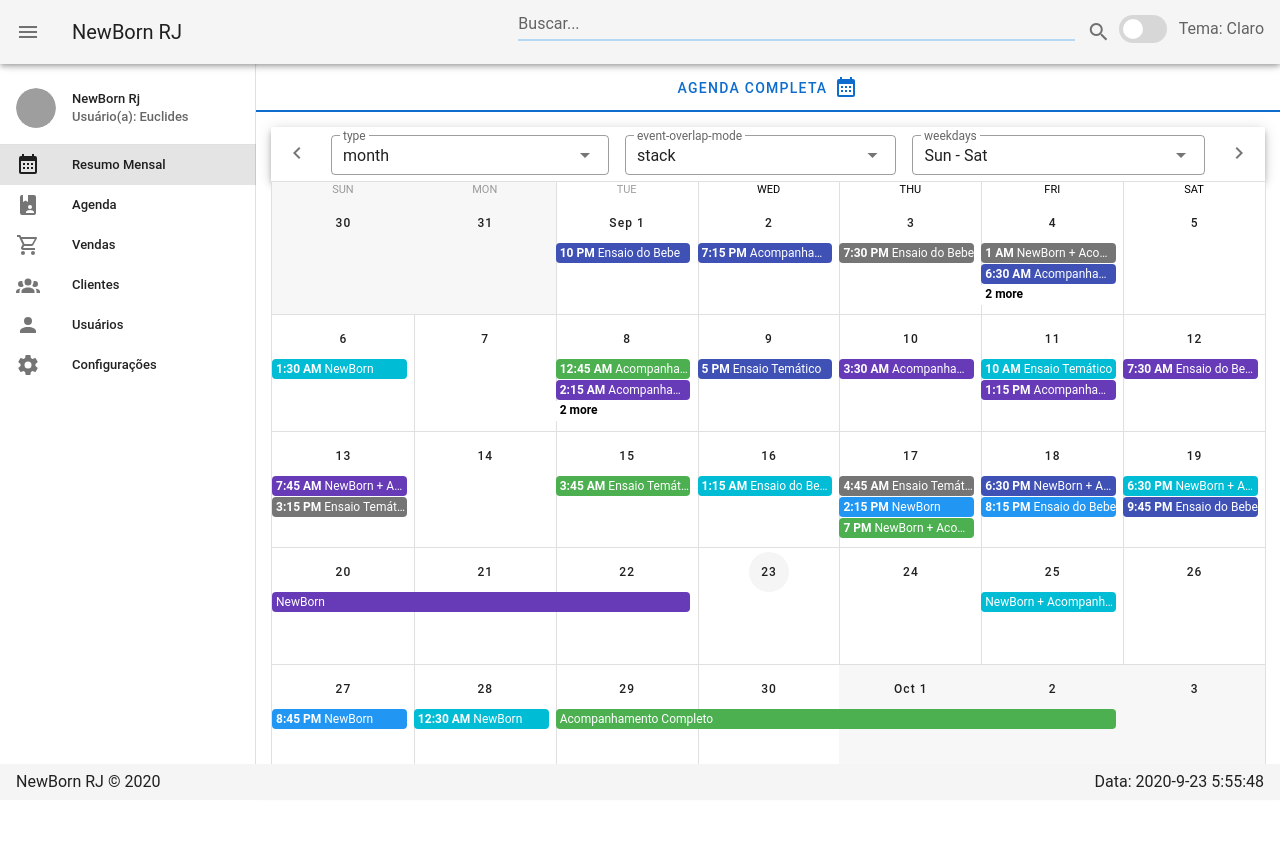
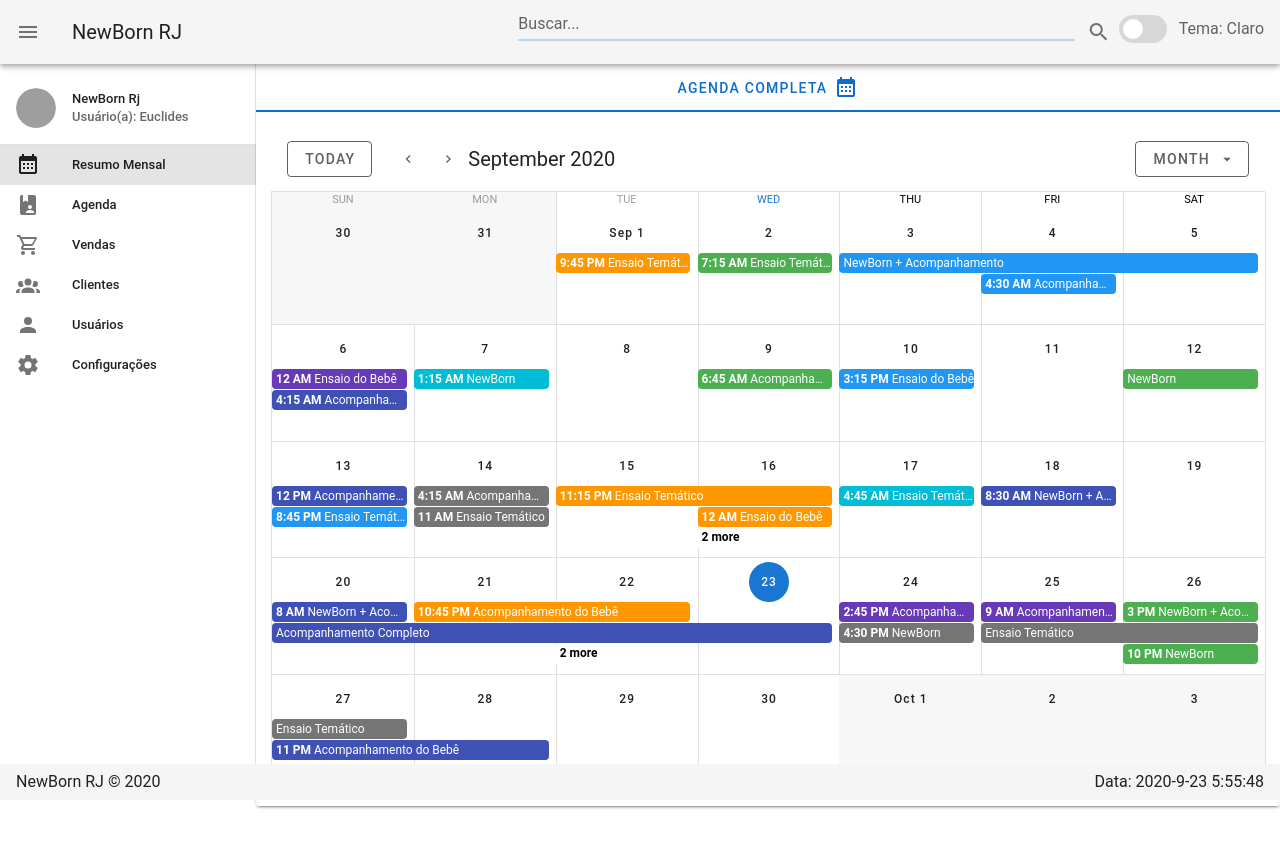
Before and after one commit to EuclidesXcode/front_reservation, a Vue app: page /dashboard in a window 1280 px wide. Built offline with nearby package versions, Linux system fonts and the light colour scheme; grey boxes are pictures that could not be loaded; the HTML template or start-up script is replaced by a standard one; what vuejs-jwt would draw is missing.

Commit message:
update dashboard

```diff
--- a/src/components/Dashboard/Dashboard.vue
+++ b/src/components/Dashboard/Dashboard.vue
@@ -1,72 +1,99 @@
 <template>
-  <div>
-    <v-sheet tile height="54" class="d-flex" elevation="5">
-      <v-btn icon class="ma-2" @click="$refs.calendar.prev()">
-        <v-icon>mdi-chevron-left</v-icon>
+  <v-row class="fill-height">
+    <v-col>
+      <v-sheet height="64">
+        <v-toolbar flat>
+          <v-btn outlined class="mr-4" color="grey darken-2" @click="setToday">
+            Today
           </v-btn>
-      <v-select
-        v-model="type"
-        :items="types"
-        dense
-        outlined
-        hide-details
-        class="ma-2"
-        label="type"
-      ></v-select>
-      <v-select
-        v-model="mode"
-        :items="modes"
-        dense
-        outlined
-        hide-details
-        label="event-overlap-mode"
-        class="ma-2"
-      ></v-select>
-      <v-select
-        v-model="weekday"
-        :items="weekdays"
-        dense
-        outlined
-        hide-details
-        label="weekdays"
-        class="ma-2"
-      ></v-select>
+          <v-btn fab text small color="grey darken-2" @click="prev">
+            <v-icon small> mdi-chevron-left </v-icon>
+          </v-btn>
+          <v-btn fab text small color="grey darken-2" @click="next">
+            <v-icon small> mdi-chevron-right </v-icon>
+          </v-btn>
+          <v-toolbar-title v-if="$refs.calendar">
+            {{ $refs.calendar.title }}
+          </v-toolbar-title>
           <v-spacer></v-spacer>
-      <v-btn icon class="ma-2" @click="$refs.calendar.next()">
-        <v-icon>mdi-chevron-right</v-icon>
+          <v-menu bottom right>
+            <template v-slot:activator="{ on, attrs }">
+              <v-btn outlined color="grey darken-2" v-bind="attrs" v-on="on">
+                <span>{{ typeToLabel[type] }}</span>
+                <v-icon right> mdi-menu-down </v-icon>
               </v-btn>
+            </template>
+            <v-list>
+              <v-list-item @click="type = 'day'">
+                <v-list-item-title>Day</v-list-item-title>
+              </v-list-item>
+              <v-list-item @click="type = 'week'">
+                <v-list-item-title>Week</v-list-item-title>
+              </v-list-item>
+              <v-list-item @click="type = 'month'">
+                <v-list-item-title>Month</v-list-item-title>
+              </v-list-item>
+              <v-list-item @click="type = '4day'">
+                <v-list-item-title>4 days</v-list-item-title>
+              </v-list-item>
+            </v-list>
+          </v-menu>
+        </v-toolbar>
       </v-sheet>
       <v-sheet height="600">
         <v-calendar
           ref="calendar"
-        v-model="value"
-        :weekdays="weekday"
+          v-model="focus"
+          color="primary"
+          :events="events"
+          :event-color="getEventColor"
           :type="type"
-        :events="events"
-        :event-overlap-mode="mode"
-        :event-overlap-threshold="30"
-        :event-color="getEventColor"
-        @change="getEvents"
+          @click:event="showEvent"
+          @click:more="viewDay"
+          @click:date="viewDay"
+          @change="updateRange"
         ></v-calendar>
+        <v-menu
+          v-model="selectedOpen"
+          :close-on-content-click="false"
+          :activator="selectedElement"
+          offset-x
+        >
+          <v-card color="grey lighten-4" min-width="350px" flat>
+            <v-toolbar :color="selectedEvent.color" dark>
+              <!-- <v-btn icon>
+                <v-icon>mdi-pencil</v-icon>
+              </v-btn> -->
+              <v-toolbar-title v-html="selectedEvent.name"></v-toolbar-title>
+            </v-toolbar>
+            <v-card-text>
+              <span v-html="selectedEvent.details"></span>
+            </v-card-text>
+            <v-card-actions>
+              <v-btn text color="secondary" @click="selectedOpen = false">
+                Fechar
+              </v-btn>
+            </v-card-actions>
+          </v-card>
+        </v-menu>
       </v-sheet>
-  </div>
+    </v-col>
+  </v-row>
 </template>
-
 <script>
 export default {
   data: () => ({
+    focus: "",
     type: "month",
-    types: ["month", "week", "day", "4day"],
-    mode: "stack",
-    modes: ["stack", "column"],
-    weekday: [0, 1, 2, 3, 4, 5, 6],
-    weekdays: [
-      { text: "Sun - Sat", value: [0, 1, 2, 3, 4, 5, 6] },
-      { text: "Mon - Sun", value: [1, 2, 3, 4, 5, 6, 0] },
-      { text: "Mon - Fri", value: [1, 2, 3, 4, 5] },
-      { text: "Mon, Wed, Fri", value: [1, 3, 5] },
-    ],
-    value: "",
+    typeToLabel: {
+      month: "Month",
+      week: "Week",
+      day: "Day",
+      "4day": "4 Days",
+    },
+    selectedEvent: {},
+    selectedElement: null,
+    selectedOpen: false,
     events: [],
     colors: [
       "blue",
@@ -78,16 +105,53 @@
       "grey darken-1",
     ],
     names: [
+      "NewBorn",
+      "Ensaio do Bebê",
+      "Acompanhamento do Bebê",
       "Ensaio Temático",
-      "Acompanhamento de Bebe",
-      "Ensaio do Bebe",
       "Acompanhamento Completo",
-      "NewBorn + Acompanhamento",
-      "NewBorn",
+      "NewBorn + Acompanhamento"
     ],
   }),
+  mounted() {
+    this.$refs.calendar.checkChange();
+  },
   methods: {
-    getEvents({ start, end }) {
+    viewDay({ date }) {
+      this.focus = date;
+      this.type = "day";
+    },
+    getEventColor(event) {
+      return event.color;
+    },
+    setToday() {
+      this.focus = "";
+    },
+    prev() {
+      this.$refs.calendar.prev();
+    },
+    next() {
+      this.$refs.calendar.next();
+    },
+    showEvent({ nativeEvent, event }) {
+      const open = () => {
+        this.selectedEvent = event;
+        this.selectedElement = nativeEvent.target;
+        setTimeout(() => {
+          this.selectedOpen = true;
+        }, 10);
+      };
+
+      if (this.selectedOpen) {
+        this.selectedOpen = false;
+        setTimeout(open, 10);
+      } else {
+        open();
+      }
+
+      nativeEvent.stopPropagation();
+    },
+    updateRange({ start, end }) {
       const events = [];
 
       const min = new Date(`${start.date}T00:00:00`);
@@ -113,9 +177,6 @@
 
       this.events = events;
     },
-    getEventColor(event) {
-      return event.color;
-    },
     rnd(a, b) {
       return Math.floor((b - a + 1) * Math.random()) + a;
     },
```
Lines whose indentation alone changed are shown as unchanged.
